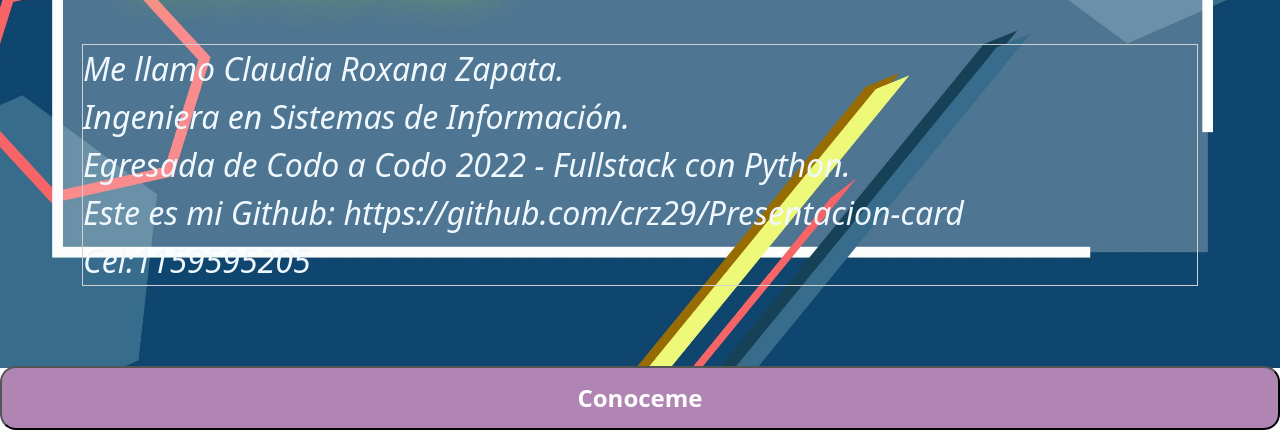
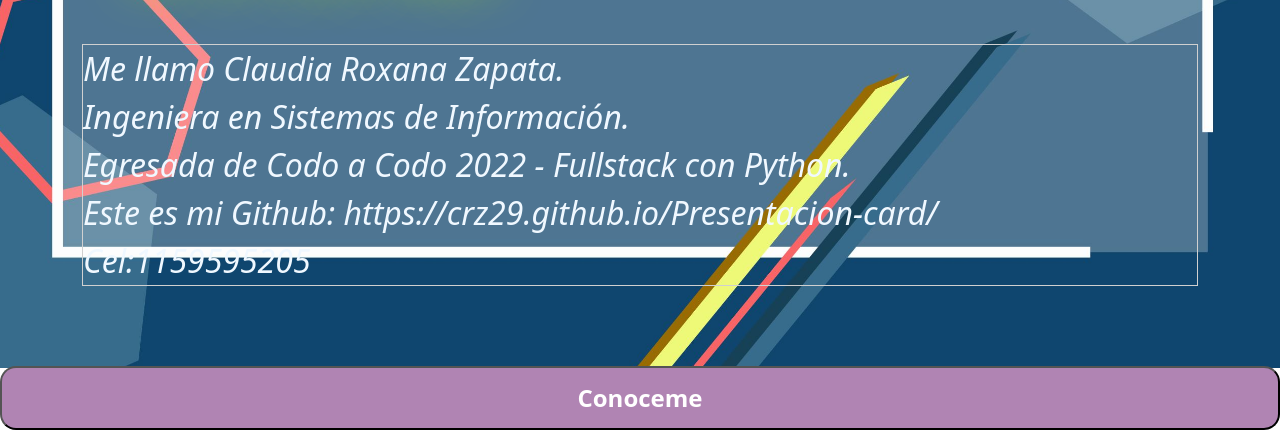
Before and after one commit to crz29/Presentacion-card, a plain HTML site: page index.html in a window 1280 px wide. Shown: the part 410-840 px from the top of the page. Drawn offline with nearby package versions, Linux system fonts and the light colour scheme.

Commit message:
cambio en link de la page en el html

```diff
--- a/index.html
+++ b/index.html
@@ -24,7 +24,7 @@
             <div class="presentacion__texto">
                 <div class="presentacion__titulo">Mi ID Card Web</div>
                 <p class="presentacion__parrafo">Me llamo Claudia Roxana Zapata. <br> Ingeniera en Sistemas de Información. <br>
-                Egresada de Codo a Codo 2022 - Fullstack con Python. <br>Este es mi Github: https://github.com/crz29/Presentacion-card <br>
+                Egresada de Codo a Codo 2022 - Fullstack con Python. <br>Este es mi Github: https://crz29.github.io/Presentacion-card/ <br>
                 Cel:1159595205 </p>
             </div>
         </div>
```
